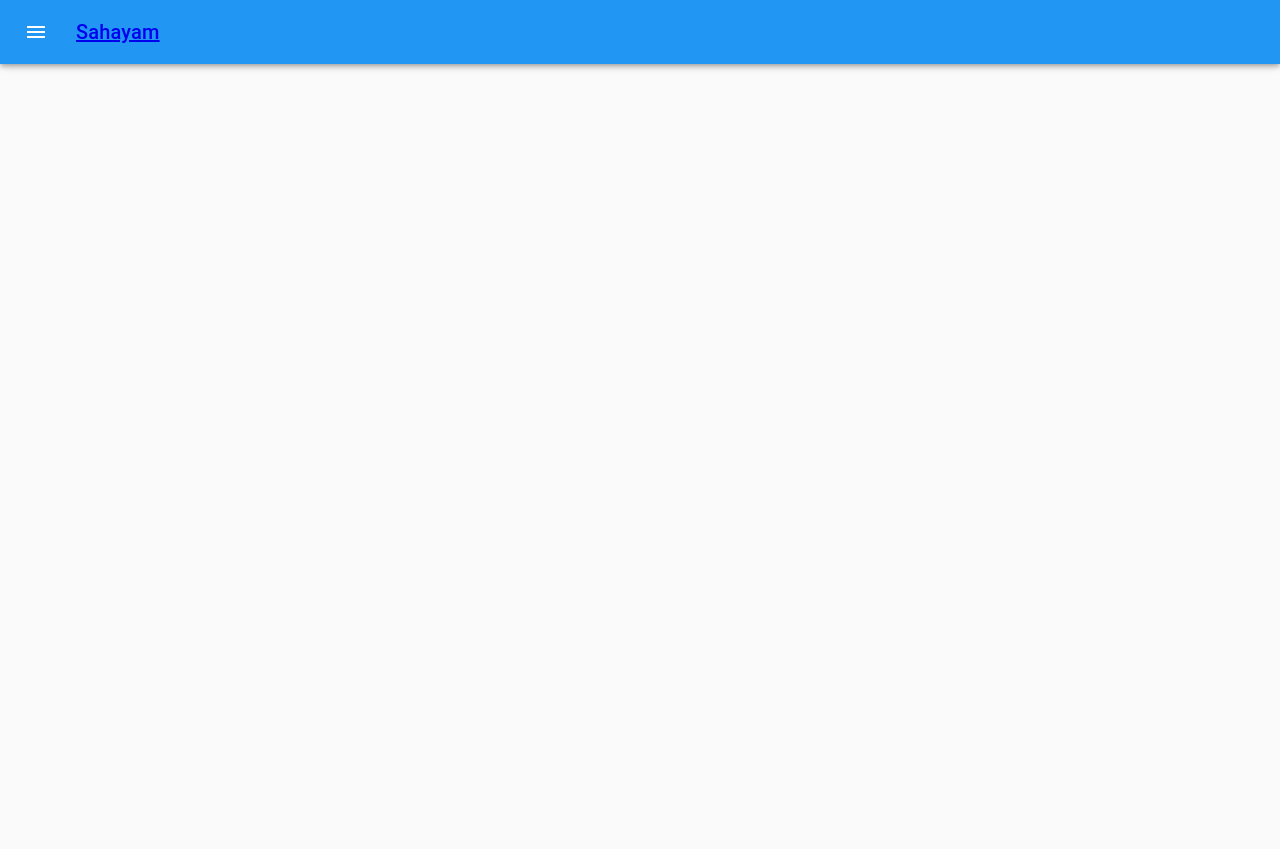
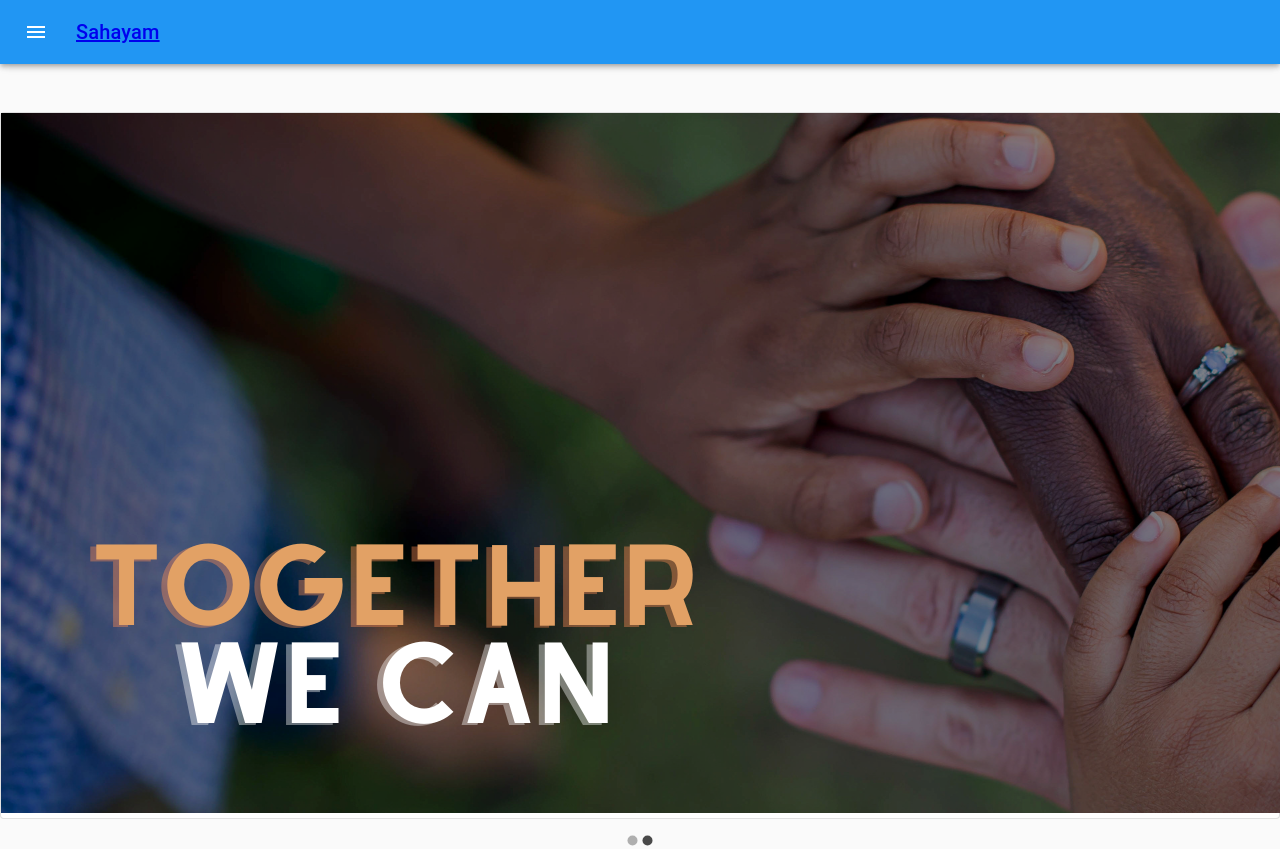
Before and after one commit to atishekk/sahayam, a React (Create React App) app: page / in a window 1280 px wide. Before the commit the page ends 800 px from the top, so only its background shows below. Built offline with nearby package versions, Linux system fonts and the light colour scheme.

Commit message:
About us

```diff
--- a/src/App.js
+++ b/src/App.js
@@ -14,6 +14,7 @@ const App = () => {
     <React.Fragment>
       <MainUI role={role} />
       <Switch>
+          <Route exact path="/" component={AboutUs} />
         <Route path="/createuser" component={CreateUser} />
         <Route path="/signin" render={(props) => <SignIn {...props} setRole={setRole} />} />
         <Route path="/dashboardUser" component={UserDashBoard} />
```
